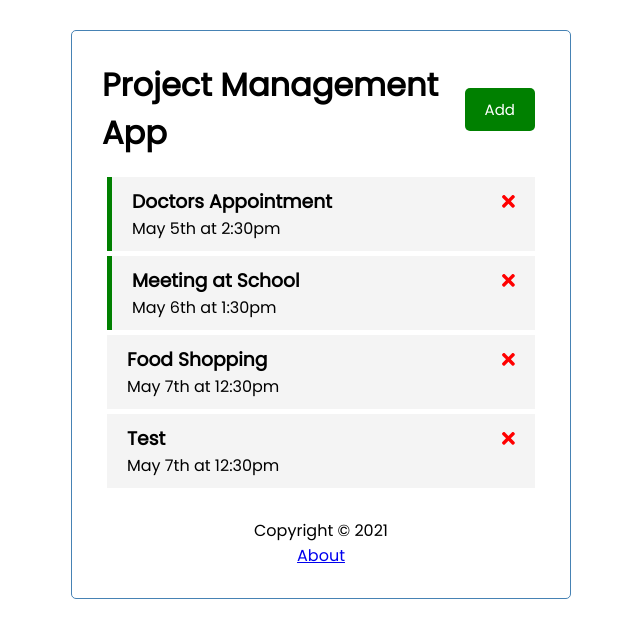
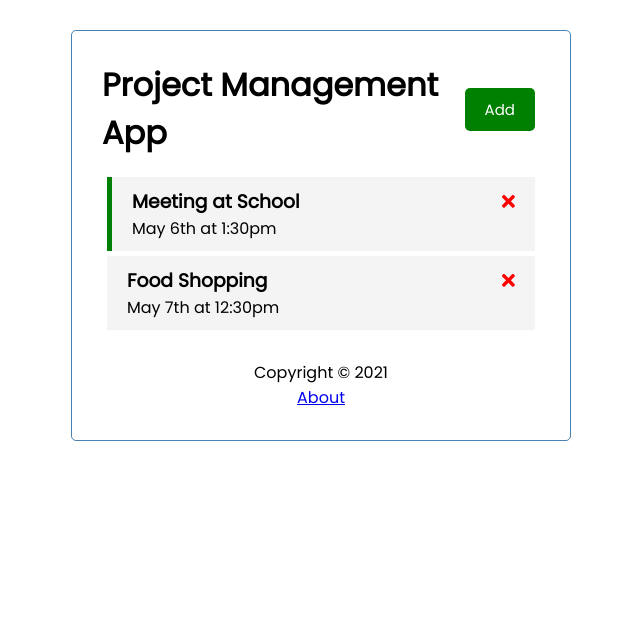
Before and after one commit to CloJr/team2-angular-project-management-app, an Angular app: page / in a window 1280 px wide. Shown: the top 638 px of the page, without its empty margins (319-959 px from the left). Built offline with nearby package versions, Linux system fonts and the light colour scheme; data requests are answered from the project's data file.

Commit message:
added delelte task component

```diff
--- a/db.json
+++ b/db.json
@@ -1,11 +1,5 @@
 {
   "tasks": [
-        {
-            "id": 1,
-            "text": "Doctors Appointment",
-            "day": "May 5th at 2:30pm",
-            "reminder": true
-          },
     {
       "id": 2,
       "text": "Meeting at School",
@@ -17,12 +11,6 @@
       "text": "Food Shopping",
       "day": "May 7th at 12:30pm",
       "reminder": false
-          },
-          {
-            "id": 4,
-            "text": "Test",
-            "day": "May 7th at 12:30pm",
-            "reminder": false
     }
   ]
 }
--- a/src/app/components/lists-details/lists-details.component.html
+++ b/src/app/components/lists-details/lists-details.component.html
@@ -1,5 +1,15 @@
-<div  [ngClass]="{ reminder : task.reminder }" class="task" (dblclick)="onToggle(task)">
-    <h3>{{task.text}}
-         <fa-icon (click)="onDelete(task)" [ngStyle]="{'color': 'red'}" [icon]="faTimes"></fa-icon></h3>
-    <p>{{task.day}}</p>
+<div
+  [ngClass]="{ reminder: task.reminder }"
+  class="task"
+  (dblclick)="onToggle(task)"
+>
+  <h3>
+    {{ task.text }}
+    <fa-icon
+      (click)="onDelete(task)"
+      [ngStyle]="{ color: 'red' }"
+      [icon]="faTimes"
+    ></fa-icon>
+  </h3>
+  <p>{{ task.day }}</p>
 </div>
--- a/src/app/components/lists/lists.component.ts
+++ b/src/app/components/lists/lists.component.ts
@@ -1,4 +1,5 @@
 import { Component, OnInit } from '@angular/core';
+import { TASKS } from 'src/app/mock-task';
 import { TaskService } from '../../services/task.service';
 import {Task} from '../../Task';
 
@@ -9,7 +10,7 @@ import {Task} from '../../Task';
   styleUrls: ['./lists.component.css']
 })
 export class ListsComponent implements OnInit {
-  tasks: Task[] = [];
+  tasks: Task[] = TASKS;
 
   constructor(private taskService: TaskService) { }
 
--- a/src/app/services/task.service.ts
+++ b/src/app/services/task.service.ts
@@ -23,11 +23,11 @@ export class TaskService {
   }
 
   deleteTask(task: Task): Observable<Task>{
-    const url = '${this.apiUrl}/${task.id}';
+    const url = `${this.apiUrl}/${task.id}`;
     return this.http.delete<Task>(url);
   }
   updateTaskReminder(task: Task): Observable<Task>{
-    const url = '${this.apiUrl}/${task.id}';
+    const url = `${this.apiUrl}/${task.id}`;
     return this.http.put<Task>(url, task, httpOptions);
   }
 
```
Also changed, not shown: 1 other file (tests, documents, lock files or other folders). Lines whose indentation alone changed are shown as unchanged.
